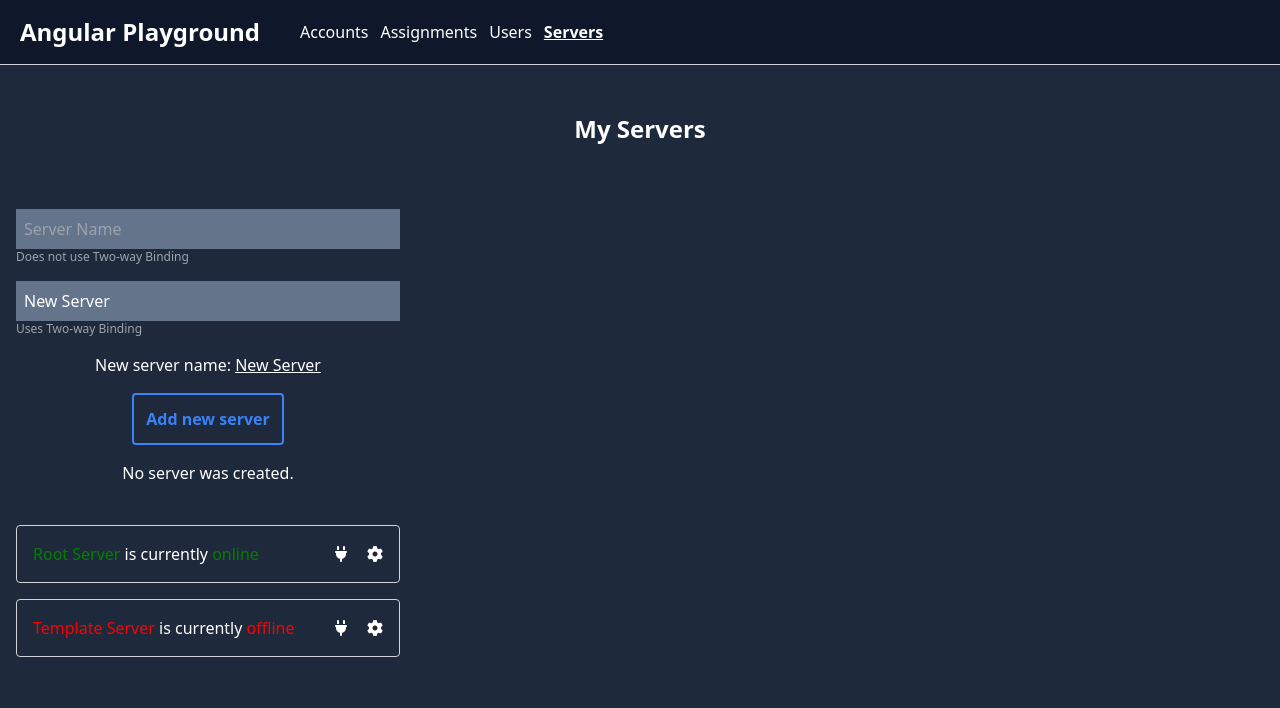
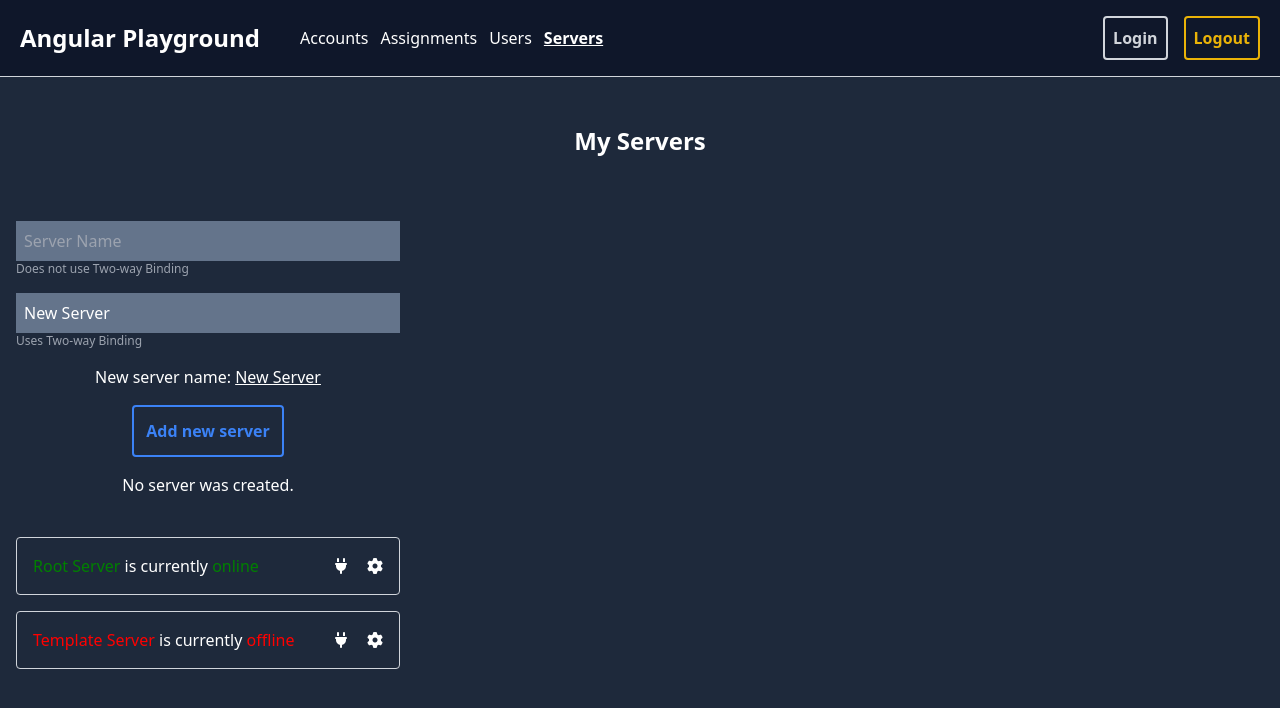
Before and after one commit to decito/angular-playground, an Angular app: page /servers in a window 1280 px wide. Shown: the top 708 px of the page. Built offline with nearby package versions, Linux system fonts and the light colour scheme.

Commit message:
stamp: 148

```diff
--- a/src/app/app.module.ts
+++ b/src/app/app.module.ts
@@ -60,7 +60,6 @@ import { UsersComponent } from './components/users/users.component'
     UsersComponent
   ],
   imports: [BrowserModule, FormsModule, AppRoutingModule],
-  providers: [AuthService, AuthGuard],
   bootstrap: [AppComponent]
 })
 export class AppModule {}
--- a/src/app/auth-guard.service.ts
+++ b/src/app/auth-guard.service.ts
@@ -1,23 +1,16 @@
-import {
-  CanActivate,
-  ActivatedRouteSnapshot,
-  RouterStateSnapshot,
-  Router,
-  CanActivateChild
-} from '@angular/router'
+import { CanActivate, Router, CanActivateChild } from '@angular/router'
 
 import { AuthService } from './auth.service'
 import { Observable } from 'rxjs/internal/Observable'
 import { Injectable } from '@angular/core'
 
-@Injectable()
+@Injectable({
+  providedIn: 'root'
+})
 export class AuthGuard implements CanActivate, CanActivateChild {
   constructor(private authService: AuthService, private router: Router) {}
 
-  canActivate(
-    route: ActivatedRouteSnapshot,
-    state: RouterStateSnapshot
-  ): boolean | Observable<boolean> | Promise<boolean> {
+  canActivate(): boolean | Observable<boolean> | Promise<boolean> {
     return this.authService.isAuthenticated().then((auth: boolean) => {
       if (auth) {
         return true
@@ -28,10 +21,7 @@ export class AuthGuard implements CanActivate, CanActivateChild {
     })
   }
 
-  canActivateChild(
-    route: ActivatedRouteSnapshot,
-    state: RouterStateSnapshot
-  ): boolean | Observable<boolean> | Promise<boolean> {
-    return this.canActivate(route, state)
+  canActivateChild(): boolean | Observable<boolean> | Promise<boolean> {
+    return this.canActivate()
   }
 }
--- a/src/app/auth.service.ts
+++ b/src/app/auth.service.ts
@@ -1,20 +1,22 @@
 import { Injectable } from '@angular/core'
 
-@Injectable()
+@Injectable({
+  providedIn: 'root'
+})
 export class AuthService {
   private logged = false
 
   isAuthenticated() {
-    return new Promise((resolve, reject) =>
-      setTimeout(() => resolve(this.logged), 800)
-    )
+    return new Promise(resolve => setTimeout(() => resolve(this.logged), 800))
   }
 
   logIn() {
+    alert('logged in')
     this.logged = true
   }
 
   logOut() {
+    alert('logged out')
     this.logged = false
   }
 }
--- a/src/app/components/header/header.component.html
+++ b/src/app/components/header/header.component.html
@@ -1,5 +1,6 @@
 <section class="border-b border-b-gray-300 bg-slate-900">
-  <nav class="mx-auto flex max-w-[1440px] items-center gap-10 py-4 px-5">
+  <nav class="flex max-w-[1440px] justify-between gap-4 py-4 px-5">
+    <div class="flex items-center gap-10">
       <h2>
         <a routerLink="/">{{ title }}</a>
       </h2>
@@ -45,5 +46,22 @@
           </a>
         </li>
       </ul>
+    </div>
+
+    <div class="flex gap-4">
+      <app-button
+        text="Login"
+        type="secondary"
+        [outline]="true"
+        (click)="login()"
+      ></app-button>
+
+      <app-button
+        text="Logout"
+        type="warning"
+        [outline]="true"
+        (click)="logout()"
+      ></app-button>
+    </div>
   </nav>
 </section>
--- a/src/app/components/header/header.component.ts
+++ b/src/app/components/header/header.component.ts
@@ -1,4 +1,6 @@
 import { Component } from '@angular/core'
+
+import { AuthService } from 'src/app/auth.service'
 
 @Component({
   selector: 'app-header',
@@ -6,4 +8,18 @@ import { Component } from '@angular/core'
 })
 export class HeaderComponent {
   title = 'Angular Playground'
+
+  constructor(private authService: AuthService) {}
+
+  login() {
+    this.authService.logIn()
+  }
+
+  logout() {
+    this.authService.logOut()
+  }
+
+  // isLoggedIn() {
+  //   return this.authService.isAuthenticated()
+  // }
 }
```
Lines whose indentation alone changed are shown as unchanged.
